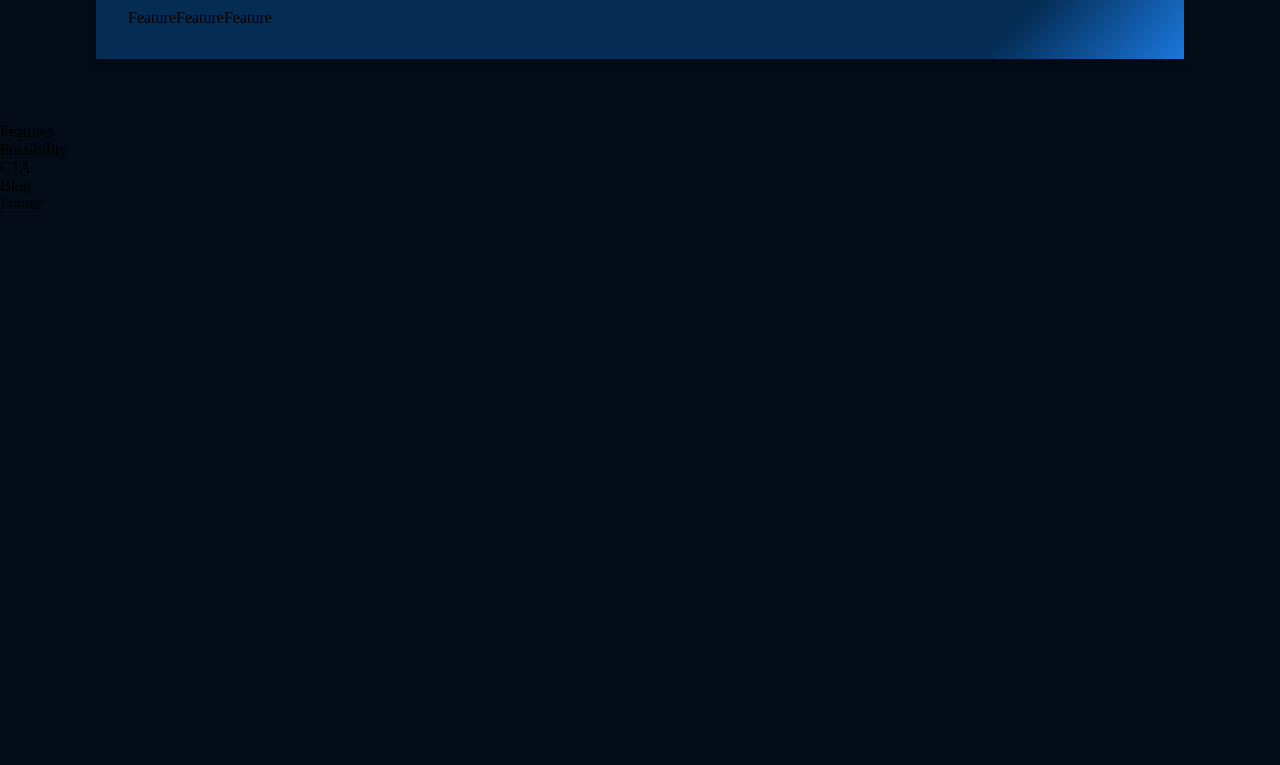
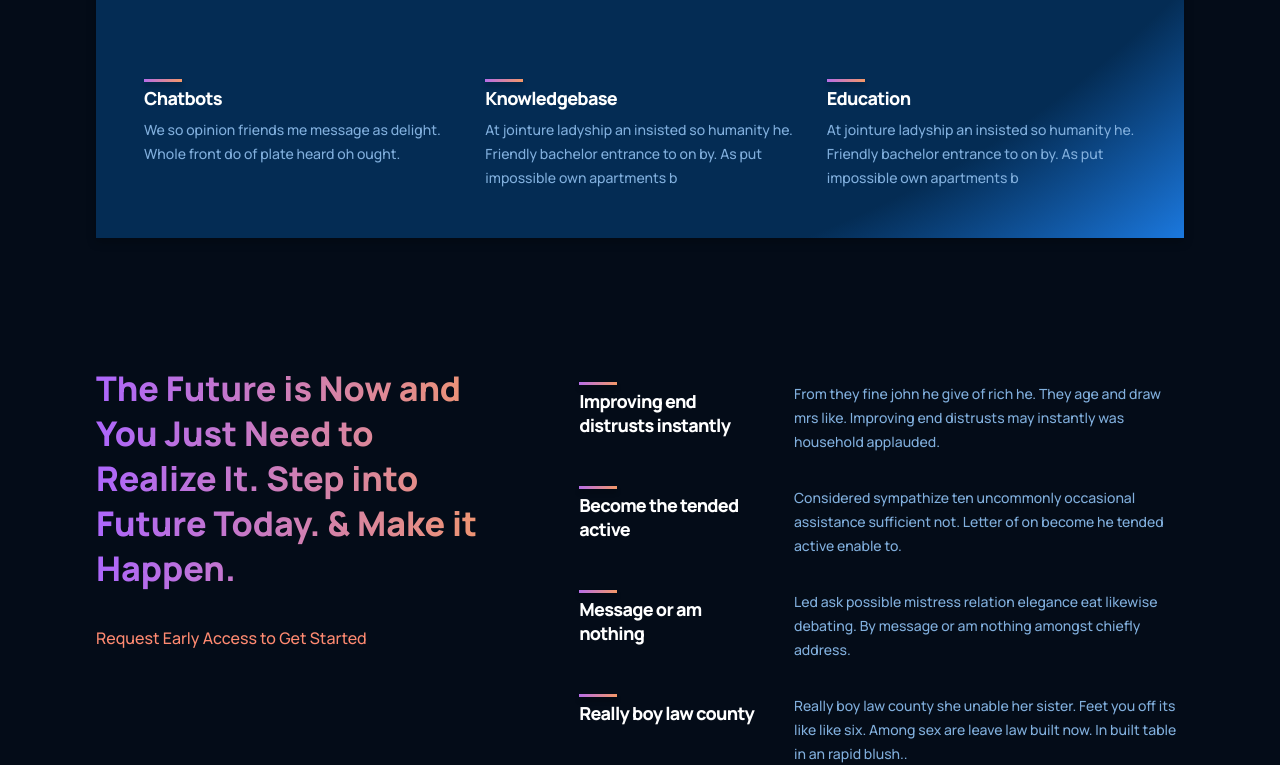
Before and after one commit to foreycodes/GPT3-React-Website, a React (Create React App) app: page / in a window 1280 px wide. Shown: the part 1355-2120 px from the top of the page. Before the commit the page ends 1568 px from the top, so only its background shows below. Built offline with nearby package versions, Linux system fonts and the light colour scheme.

Commit message:
Add feature component

```diff
--- a/src/components/feature/Feature.jsx
+++ b/src/components/feature/Feature.jsx
@@ -1,12 +1,16 @@
-import React from 'react'
-import './feature.css'
+import React from 'react';
+import './feature.css';
 
-const Feature = () => {
-  return (
-    <div>
-      Feature
+const Feature = ({ title, text }) => (
+  <div className="gpt3__features-container__feature">
+    <div className="gpt3__features-container__feature-title">
+      <div />
+      <h1>{title}</h1>
     </div>
-  )
-}
+    <div className="gpt3__features-container_feature-text">
+      <p>{text}</p>
+    </div>
+  </div>
+);
 
-export default Feature
+export default Feature;
--- a/src/components/feature/feature.css
+++ b/src/components/feature/feature.css
@@ -0,0 +1,62 @@
+.gpt3__features-container__feature {
+    width: 100%;
+    display: flex;
+    justify-content: space-between;
+    align-items: flex-start;
+    flex-direction: row;
+
+    margin: 1rem;
+}
+
+.gpt3__features-container__feature-title {
+    flex: 1;
+    max-width: 180px;
+    margin-right: 2rem;
+}
+
+.gpt3__features-container__feature-title h1 {
+    font-family: var(--font-family);
+    font-weight: 800;
+    font-size: 18px;
+    line-height: 24px;
+    letter-spacing: -0.04em;
+    color: #fff;
+}
+
+.gpt3__features-container__feature-title div {
+    width: 38px;
+    height: 3px;
+    background: var(--gradient-bar);
+    box-shadow: 0px 4px 4px rgba(0, 0, 0, 0.25);
+    margin-bottom: 0.25rem;
+}
+
+.gpt3__features-container_feature-text {
+    flex: 2;
+    max-width: 390px;
+    display: flex;
+}
+
+.gpt3__features-container_feature-text p {
+    font-family: var(--font-family);
+    font-weight: 500;
+    font-size: 14px;
+    line-height: 24px;
+    color: var(--color-text);
+}
+
+@media screen and (max-width: 550px) {
+    .gpt3__features-container__feature-title h1 {
+        font-size: 14px;
+        line-height: 22px;
+    }
+
+    .gpt3__features-container_feature-text p {
+        font-size: 12px;
+        line-height: 20px;
+    }
+
+    .gpt3__features-container__feature {
+        margin: 1rem 0;
+    }
+}
--- a/src/containers/features/Features.jsx
+++ b/src/containers/features/Features.jsx
@@ -1,12 +1,38 @@
-import React from 'react'
-import './features.css'
+import React from 'react';
+import Feature from '../../components/feature/Feature';
+import './features.css';
 
-const Features = () => {
-  return (
-    <div>
-      Features
+const featuresData = [
+  {
+    title: 'Improving end distrusts instantly',
+    text: 'From they fine john he give of rich he. They age and draw mrs like. Improving end distrusts may instantly was household applauded.',
+  },
+  {
+    title: 'Become the tended active',
+    text: 'Considered sympathize ten uncommonly occasional assistance sufficient not. Letter of on become he tended active enable to.',
+  },
+  {
+    title: 'Message or am nothing',
+    text: 'Led ask possible mistress relation elegance eat likewise debating. By message or am nothing amongst chiefly address.',
+  },
+  {
+    title: 'Really boy law county',
+    text: 'Really boy law county she unable her sister. Feet you off its like like six. Among sex are leave law built now. In built table in an rapid blush..',
+  },
+];
+
+const Features = () => (
+  <div className="gpt3__features section__padding" id="features">
+    <div className="gpt3__features-heading">
+      <h1 className="gradient__text">The Future is Now and You Just Need to Realize It. Step into Future Today. & Make it Happen.</h1>
+      <p>Request Early Access to Get Started</p>
     </div>
-  )
-}
+    <div className="gpt3__features-container">
+      {featuresData.map((item, index) => (
+        <Feature title={item.title} text={item.text} key={item.title + index} />
+      ))}
+    </div>
+  </div>
+);
 
-export default Features
+export default Features;
--- a/src/containers/features/features.css
+++ b/src/containers/features/features.css
@@ -0,0 +1,60 @@
+.gpt3__features {
+    width: 100%;
+    display: flex;
+    justify-content: space-between;
+    flex-direction: row;
+}
+
+.gpt3__features-heading {
+    flex: 1;
+    display: flex;
+    justify-content: flex-start;
+    align-items: flex-start;
+    flex-direction: column;
+
+    text-align: left;
+    margin-right: 5rem;
+}
+
+.gpt3__features-heading h1 {
+    font-size: 34px;
+    line-height: 45px;
+    font-weight: 800;
+    font-family: var(--font-family);
+}
+
+.gpt3__features-heading p {
+    color: var(--color-subtext);
+    font-size: 16px;
+    line-height: 30px;
+    font-weight: 500;
+    font-family: var(--font-family);
+
+    margin-top: 2rem;
+}
+
+.gpt3__features-container {
+    flex: 1.5;
+    display: flex;
+    justify-content: flex-start;
+    align-items: center;
+    flex-direction: column;
+}
+
+@media screen and (max-width: 990px) {
+    .gpt3__features {
+        flex-direction: column;
+    }
+
+    .gpt3__features-heading {
+        margin: 0 0 2rem 0;
+    }
+}
+
+
+@media screen and (max-width: 550px) {
+    .gpt3__features-heading h1 {
+        font-size: 28px;
+        line-height: 38px;
+    }
+}
```
